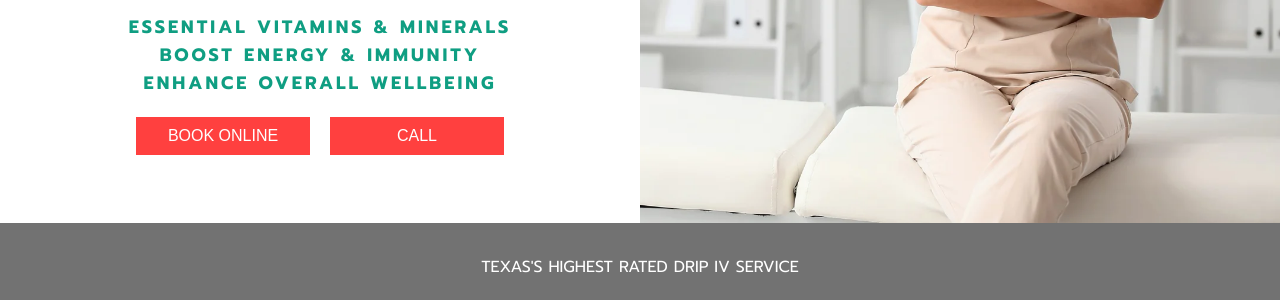
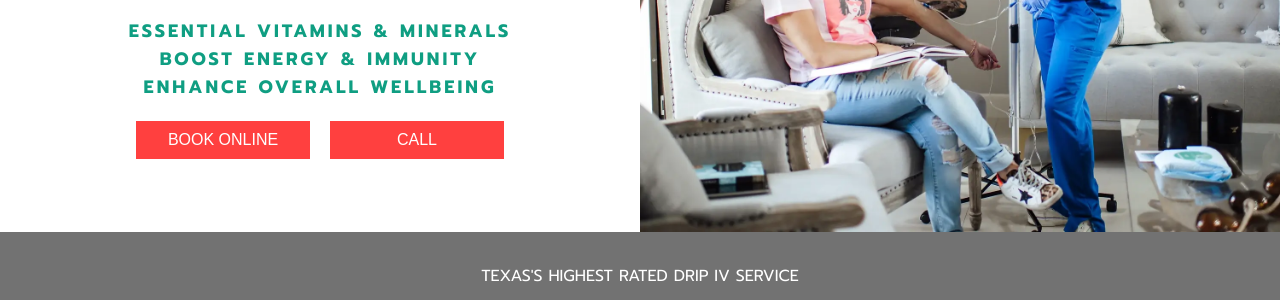
Before and after one commit to mtahirgulzar/luxe-test, a Gatsby site: page /service-pages/luxe-myers-drip in a window 1280 px wide. Shown: the part 417-717 px from the top of the page. Built offline with nearby package versions, Linux system fonts and the light colour scheme; Gatsby itself is replaced by a stand-in of ours; no server answers.

Commit message:
fix hero image

```diff
--- a/src/components/LandingPages/IntroSpecific.js
+++ b/src/components/LandingPages/IntroSpecific.js
@@ -4,10 +4,10 @@ import { GatsbyImage, getImage } from 'gatsby-plugin-image';
 import introImageFallback from '../../images/tombstone.webp';
 import { getCityID, getPhoneNumber } from './cityUtils';
 
-const IntroSection = ({ pageContext, tombstone }) => {
+const IntroSection = ({ pageContext, tombstoneImage }) => {
   const [cityId, setCityId] = useState('1');
   const [phoneNumber, setPhoneNumber] = useState('+18329797034');
-  const optimizedTombstoneImage = getImage(tombstone);
+  const optimizedTombstoneImage = getImage(tombstoneImage);
   const [urlParams, setUrlParams] = useState('');
 
   useEffect(() => {
--- a/src/templates/landingPageHome.jsx
+++ b/src/templates/landingPageHome.jsx
@@ -30,6 +30,11 @@ export const pageQuery = graphql`
         gatsbyImageData(width: 3000, layout: CONSTRAINED)
       }
     },
+    tombstoneImage: file(relativePath: { eq: "tombstone.webp" }) {
+      childImageSharp {
+        gatsbyImageData
+      }
+    }
   }
 `;
 
@@ -91,7 +96,7 @@ const HomePage = ({ data, children, pageContext }) => {
     <>
       <AdCookie />
       <NavBar pageContext={pageContext}/>
-      <Intro pageContext={pageContext}/>
+      <Intro pageContext={pageContext} tombstoneImage={data.tombstoneImage}/>
       <SocialProof/>
       <Treatments treatmentsData={pageContext.treatmentsData} pageContext={pageContext}/>
       <HowItWorks pageContext={pageContext}/>
--- a/src/templates/landingPageIV.jsx
+++ b/src/templates/landingPageIV.jsx
@@ -36,6 +36,11 @@ export const pageQuery = graphql`
             gatsbyImageData
           }
         }
+      }
+    },
+      tombstoneImage: file(relativePath: { eq: "tombstone.webp" }) {
+      childImageSharp {
+        gatsbyImageData
       }
     }
   }
@@ -121,7 +126,7 @@ console.log(pageContext)
       <AdCookie />
       <NavBar pageContext={pageContext}/>
 
-      <Intro pageContext={pageContext} tombstone={tombstone}/>
+      <Intro pageContext={pageContext} tombstoneImage={data.tombstoneImage}/>
       <SocialProof/>
       <Treatments treatmentsData={treatmentsWithImages}  pageContext={pageContext} />
       <ExceptionalMedicine pageContext={pageContext}/>
--- a/src/templates/landingPageSpecificIV.jsx
+++ b/src/templates/landingPageSpecificIV.jsx
@@ -35,6 +35,11 @@ export const pageQuery = graphql`
             gatsbyImageData
           }
         }
+      }
+    },
+    tombstoneImage: file(relativePath: { eq: "tombstone.webp" }) {
+      childImageSharp {
+        gatsbyImageData
       }
     }
   }
@@ -119,7 +124,7 @@ const HomePage = ({ data, children, pageContext }) => {
       <AdCookie />
       <NavBar pageContext={pageContext}/>
 
-      <Intro pageContext={pageContext} tombstone={tombstone}/>
+      <Intro pageContext={pageContext} tombstoneImage={data.tombstoneImage}/>
       <SocialProof/>
       {/* <Testimonials/> */}
       {/* <Treatments treatmentsData={treatmentsWithImages} /> */}
```
Also changed, not shown: public/page-data/hydration/page-data.json (+1 -1 lines).
